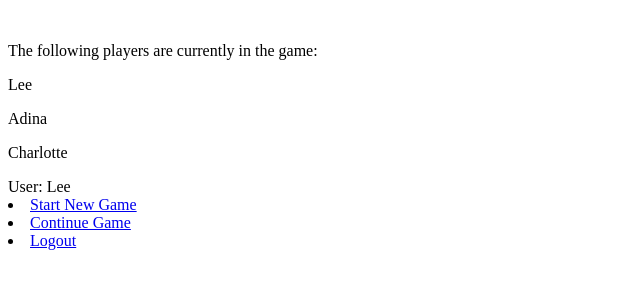
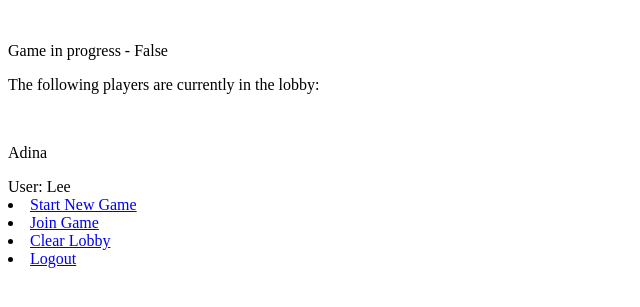
Before and after one commit to lkadin/django_stuff_final, a Django app: page /coup/ in a window 1280 px wide. Shown: the top 307 px of the page, without its empty margins (0-640 px from the left). Run offline with Django 3.2, Linux system fonts and the light colour scheme; a user stored in the database is signed in; data comes from the database, SQL or seed files in the repository; both versions use the stored data as it was after the commit.

Commit message:
Added lobby and option to add variable number of users

```diff
--- a/mysite/coup/admin.py
+++ b/mysite/coup/admin.py
@@ -1,13 +1,13 @@
 from django.contrib import admin
 
 # Register your models here.
-from .models import Player, Card, Action, Deck, Game, CardInstance, Function
-
+from .models import Player, Card, Action, Deck, Game, CardInstance, Function, Lobby
 admin.site.register(Player)
 admin.site.register(Card)
 admin.site.register(Deck)
 admin.site.register(Game)
 admin.site.register(CardInstance)
+admin.site.register(Lobby)
 
 
 class FunctionInline(admin.TabularInline):
--- a/mysite/coup/models.py
+++ b/mysite/coup/models.py
@@ -183,6 +183,10 @@ class Deck(models.Model):
         self.card.save()
 
 
+class Lobby(models.Model):
+    player_name = models.CharField(max_length=20)
+
+
 class Game(models.Model):
     NUM_OF_CARDS = models.IntegerField(default=2)
     whoseTurn = models.IntegerField(default=0)
@@ -197,6 +201,8 @@ class Game(models.Model):
     challenge_loser = models.CharField(max_length=20, null=True, blank=True)
     discards = models.CharField(max_length=60, null=True, blank=True)
     second_player = models.CharField(max_length=20, null=True, blank=True)
+    in_progress = models.BooleanField(default=False)
+    number_of_players = models.IntegerField(default=0)
 
     @staticmethod
     def del_card_instances():
@@ -226,13 +232,23 @@ class Game(models.Model):
         Player.objects.all().delete()
 
         # todo:replace with lobby /login
+        self.in_progress = True
         self.add_all_players()
         self.initialDeal()
 
+    def reset(self):
+        self.in_progress = False
+        # ActionHistory.objects.all().delete()
+        # Card.objects.all().delete()
+        # Action.objects.all().delete()
+        # self.number_of_players=0
+        # Player.objects.all().delete()
+
+    def clear_lobby(self):
+        Lobby.objects.all().delete()
+
     def initialDeal(self):
         self.deck = Deck.objects.all()[0]
-        # self.deck.shuffle()
-        # self.deck.save()
         players = Player.objects.all()
         for i in range(self.NUM_OF_CARDS):
             for player in players:
@@ -240,14 +256,13 @@ class Game(models.Model):
                 self.deck.save()
 
     def add_all_players(self):
-        player = Player(playerName="Lee", playerNumber=0)
-        player.save()
-        player = Player(playerName="Adina", playerNumber=1)
-        player.save()
-        player = Player(playerName="Sam", playerNumber=2)
-        player.save()
-        player = Player(playerName="Jamie", playerNumber=3)
-        player.save()
+        player_number = 0
+        lobby_visitors = Lobby.objects.all()
+        for name in lobby_visitors:
+            player = Player(playerName=name.player_name, playerNumber=player_number)
+            player.save()
+            player_number += 1
+        self.number_of_players = player_number
 
     def add_all_actions(self):
 
@@ -370,9 +385,9 @@ class Game(models.Model):
         self.save()
 
     def next_turn(self, force=False):
-        self.whoseTurn = (self.whoseTurn + 1) % 4
+        self.whoseTurn = (self.whoseTurn + 1) % self.number_of_players
         while not Player.objects.get(playerNumber=self.whoseTurn).influence():
-            self.whoseTurn = (self.whoseTurn + 1) % 4
+            self.whoseTurn = (self.whoseTurn + 1) % self.number_of_players
 
     def finish_turn(self, action=None):
         if action:
@@ -448,7 +463,8 @@ class Game(models.Model):
             action_history.save()
             self.pending_action = False
             self.challenge_in_progress = False
-            self.finish_turn()
+            # self.finish_turn()
+            self.clearCurrent()
 
         if action.name == "Challenge":
             loser = self.getPlayerFromPlayerName(self.challenge_loser)
@@ -460,8 +476,11 @@ class Game(models.Model):
             self.current_player2 = prior_player_name
             self.challenge_in_progress = False
             self.pending_action = False
-            self.finish_turn()
+
+            # self.finish_turn()
+            self.clearCurrent()
         self.save()
+
 
     def getPlayerFromPlayerName(self, playerName):
         return Player.objects.get(playerName=playerName)
@@ -507,14 +526,15 @@ class Game(models.Model):
             if prior_action_name == "Assassinate":
                 self.lose_all_cards(self.challenge_loser)
                 self.challenge_in_progress = False
+                self.save()
                 self.finish_turn()
-                self.save()
                 self.save()
                 return
             if self.getPlayerFromPlayerName(self.challenge_loser).influence() == 1:
                 self.lose_all_cards(self.challenge_loser)
                 self.save()
                 self.challenge_in_progress = False
+                self.save()
                 self.finish_turn()
                 self.save()
                 return
--- a/mysite/coup/templates/login_screen.html
+++ b/mysite/coup/templates/login_screen.html
@@ -7,16 +7,19 @@
 <body>
 <!--<h1>Please login</h1>-->
 <br>
-
-<p>The following players are currently in the game:</p>
-{% for player in players %}
-<p><strong></strong> {{player.playerName}} </p>
+<p>Game in progress - {{in_progress}} </p>
+<p>The following players are currently in the lobby:</p>
+<br>
+{% for name in names %}
+<p><strong></strong> {{name}} </p>
 {% endfor %}
 {% if user.is_authenticated %}
 User: {{ user.get_username }}
 
+
 <li><a href="{% url 'startGame'%}?next={{request.path}}">Start New Game</a></li>
-<li><a href="{% url 'showTable'%}?next={{request.path}}">Continue Game</a></li>
+<li><a href="{% url 'showTable'%}?next={{request.path}}">Join Game</a></li>
+<li><a href="{% url 'clear_lobby'%}">Clear Lobby</a></li>
 <li><a href="{% url 'logout'%}?next={{request.path}}">Logout</a></li>
 {% else %}
 <li><a href="{% url 'login'%}?next={{request.path}}">Login</a></li>
--- a/mysite/coup/urls.py
+++ b/mysite/coup/urls.py
@@ -46,3 +46,6 @@ urlpatterns += [
 urlpatterns += [
     path('set_coins', views.set_coins, name='set_coins'),
 ]
+urlpatterns += [
+    path('clear_lobby', views.clear_lobby, name='clear_lobby'),
+]
--- a/mysite/coup/views.py
+++ b/mysite/coup/views.py
@@ -1,31 +1,36 @@
-# from django.http import HttpResponse
 from django.shortcuts import render, redirect
-from .models import Player, Card, Deck, Action, Game, CardInstance, ActionHistory, Function
-# from django.contrib.auth.mixins import LoginRequiredMixin
-from .action import get_initial_action_data, take_action, getrequest
+from .models import Player, Card, Deck, Action, Game, Lobby, ActionHistory, Function
+from .action import get_initial_action_data, take_action, getrequest, finish_challenge
 import random
 
 def index(request):
-    players = Player.objects.all()
-    names = [player.playerName for player in players]
-    if len(players) <= 4:
+    game = Game.objects.all()[0]
+    in_progress = game.in_progress
+    lobby_visitors = Lobby.objects.all()
+    names = [lobby.player_name for lobby in lobby_visitors]
+    if len(names) <= 6:
         if request.user.username not in names and request.user.username:
-            player = Player(playerName=request.user.username)
-            player.save()
+            lobby = Lobby(player_name=request.user.username)
+            lobby.save()
         return render(
             request,
             'login_screen.html',
-            context={'players': players})
+            context={'names': names, 'in_progress': in_progress})
     else:
         return render(
             request,
             'no_more.html')
 
 def startgame(request):
-    game = Game(id=1)
+    game = Game.objects.all()[0]
+    lobby_visitors = Lobby.objects.all()
+    if game.in_progress:
+        return redirect(index)
+    if len(lobby_visitors) < 2:
+        return redirect(index)
     game.initialize()
     game.clearCurrent()
-    game.whoseTurn = random.randint(0, 3)
+    game.whoseTurn = random.randint(0, game.number_of_players - 1)
     game.save()
     Deck.objects.all().delete()
     deck = Deck(id=1)
@@ -116,7 +121,8 @@ def show_table(request):
                      'prior_player_name': prior_player_name}
         )
     else:
-
+        game.reset()
+        game.save()
         return render(
             request,
             'game_over.html',
@@ -182,7 +188,8 @@ def challenge(request):
     game.challenge()
     game.save()
     if game.challenge_in_progress:
-        take_action()
+        # take_action()
+        finish_challenge()
     return redirect(show_table)
 
 
@@ -220,3 +227,10 @@ def set_coins(request):
         player.coins = 3
         player.save()
     return redirect(show_table)
+
+
+def clear_lobby(request):
+    game = Game.objects.all()[0]
+    game.clear_lobby()
+    game.save()
+    return redirect(index)
--- a/mysite/mysite/settings.py
+++ b/mysite/mysite/settings.py
@@ -119,4 +119,4 @@ USE_TZ = True
 STATIC_URL = '/static/'
 
 # Redirect to home URL after login (Default redirects to /accounts/profile/)
-LOGIN_REDIRECT_URL = '/catalog'
+LOGIN_REDIRECT_URL = '/coup'
```
Also changed, not shown: mysite/coup/action.py (+11 -0 lines), mysite/coup/templates/game_over.html (+27 -0 lines), mysite/db.sqlite3.
